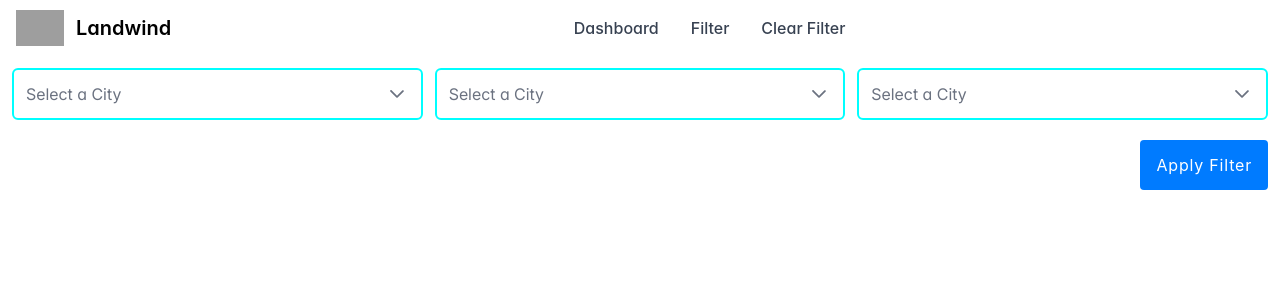
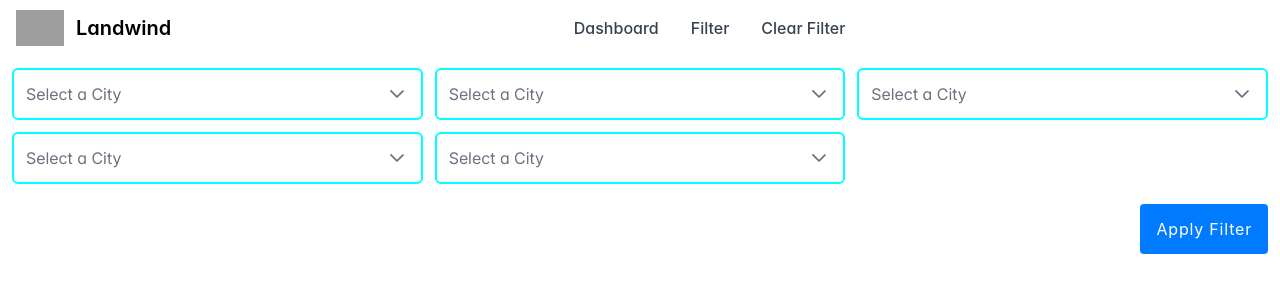
Before and after one commit to Mr-balaji/mantdanfronend, a React (Create React App) app: page /filters in a window 1280 px wide. Shown: the top 300 px of the page. Built offline with nearby package versions, Linux system fonts and the light colour scheme; no server answers; grey boxes are pictures that could not be loaded.

Commit message:
some field Added In filter

```diff
--- a/src/pages/filter.js
+++ b/src/pages/filter.js
@@ -14,6 +14,8 @@ export const Filter = () => {
       firstName: null,
       lastName: null,
       email: null,
+      gender:null,
+      cast:null
     });
 
 
@@ -64,8 +66,9 @@ Object.keys(selectedValues).forEach((field) => {
       fetchData()
     }, [])
 
+    console.log("dropDownData",dropDownData);
 
-    console.log("selectedValues",selectedValues);
+
 
   return (
    <>
@@ -86,6 +89,17 @@ Object.keys(selectedValues).forEach((field) => {
      placeholder="Select a City" className="w-full md:w-14rem" />
   </div>
 
+  <div className="card flex justify-content-center">
+   <Dropdown value={selectedValues.gender} onChange={(e) => handleDropdownChange('gender', e.value)} options={dropDownData} optionLabel="gender"
+     placeholder="Select a City" className="w-full md:w-14rem" />
+  </div>
+
+
+  <div className="card flex justify-content-center">
+   <Dropdown value={selectedValues.cast} onChange={(e) => handleDropdownChange('cast', e.value)} options={dropDownData} optionLabel="cast"
+     placeholder="Select a City" className="w-full md:w-14rem" />
+  </div>
+
    </div>
    <div className='flex justify-end px-3 mt-5'>
    <button onClick={handleFilterClick}>Apply Filter</button>
```
Also changed, not shown: src/pages/tables.js.
